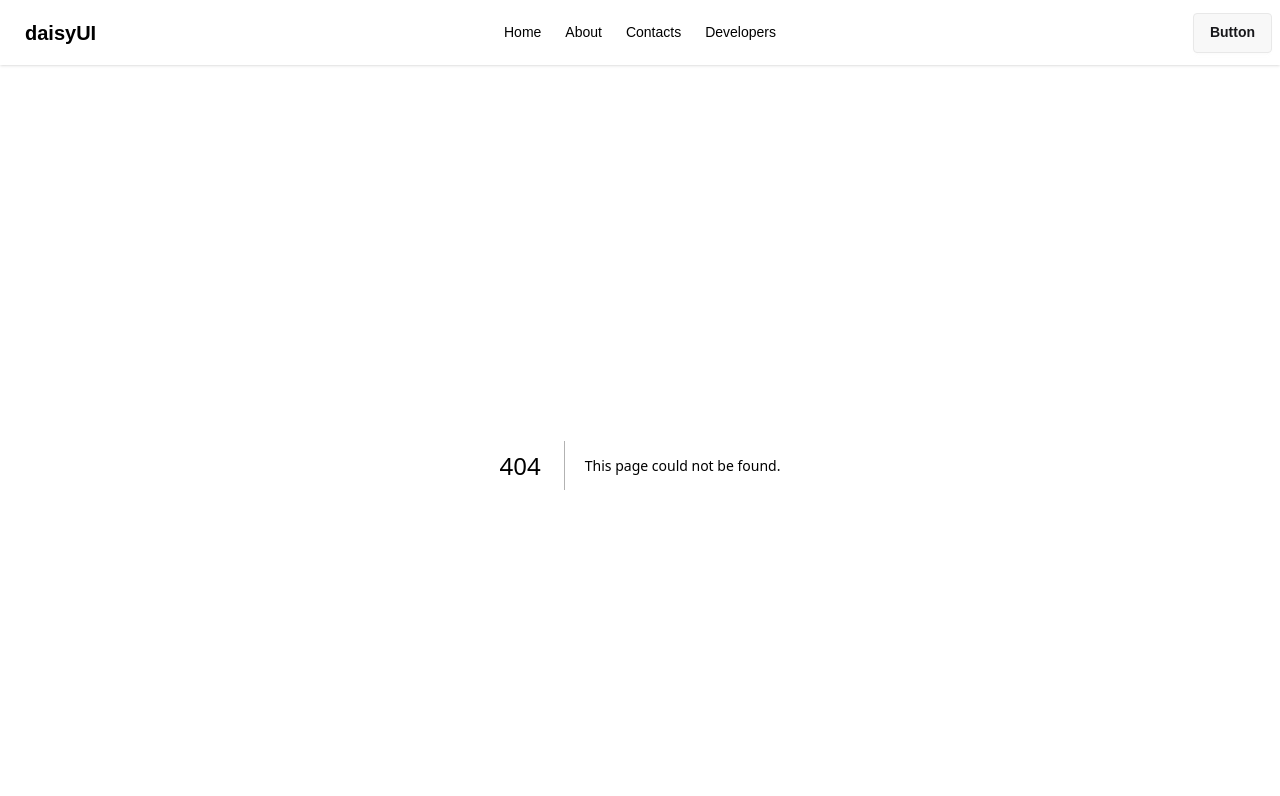
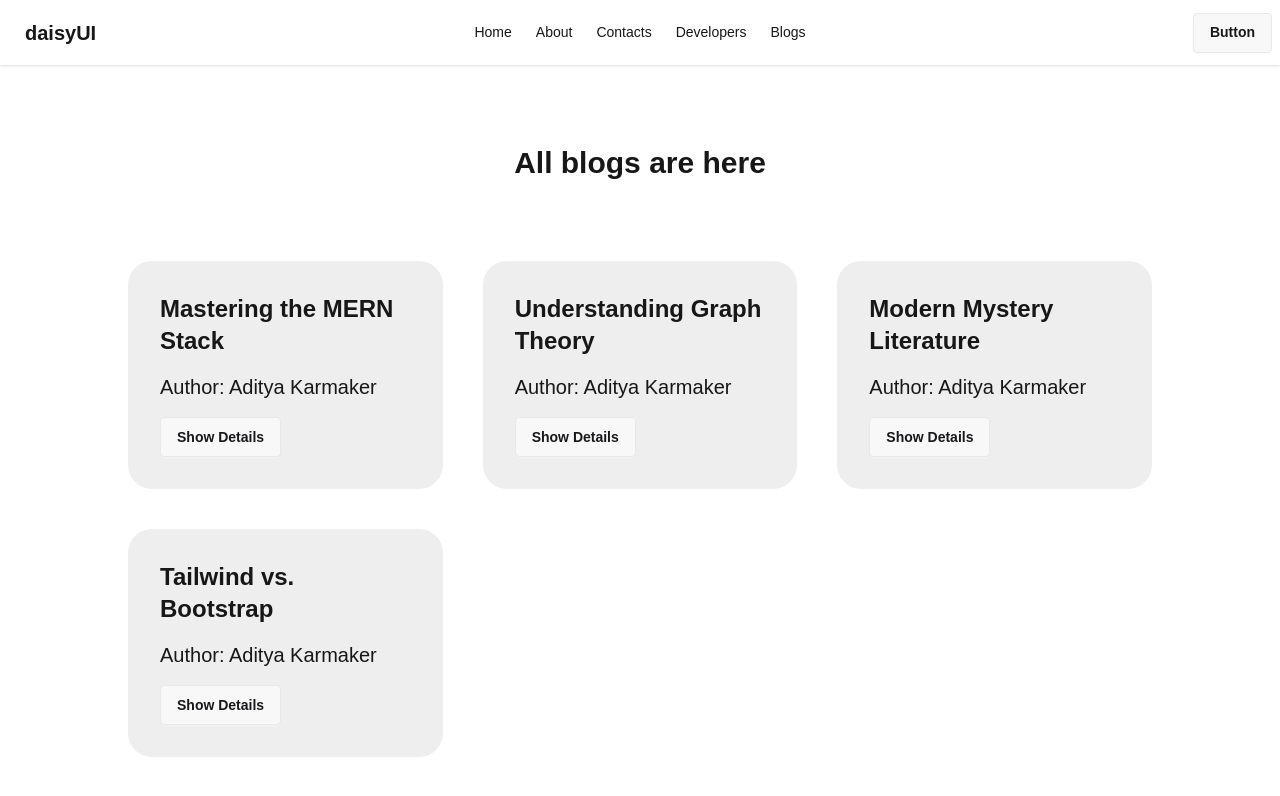
Before and after one commit to chandan-d-karmaker/next-js, a Next.js app: page /blogs in a window 1280 px wide. Before the commit this address had no page. Shown: the top 796 px of the page. Built offline with nearby package versions, Linux system fonts and the light colour scheme.

Commit message:
learing dynamic routing

```diff
--- /dev/null
+++ b/src/app/blogs/page.jsx
@@ -0,0 +1,64 @@
+import Link from 'next/link';
+import React from 'react';
+
+const BlogPage = () => {
+    const blogData = [
+        {
+            id: 101,
+            title: "Mastering the MERN Stack",
+            author: "Aditya Karmaker",
+            category: "Development",
+            summary: "A comprehensive guide to building full-stack apps with React and Node.js.",
+            date: "2026-04-10",
+            readTime: "5 min",
+            status: "Published"
+        },
+        {
+            id: 102,
+            title: "Understanding Graph Theory",
+            author: "Aditya Karmaker",
+            category: "Mathematics",
+            summary: "Exploring the fundamentals of BFS and DFS for competitive programming.",
+            date: "2026-03-22",
+            readTime: "8 min",
+            status: "Published"
+        },
+        {
+            id: 103,
+            title: "Modern Mystery Literature",
+            author: "Aditya Karmaker",
+            category: "Books",
+            summary: "An analysis of suspense and narrative in modern Bengali mystery novels.",
+            date: "2026-04-05",
+            readTime: "6 min",
+            status: "Draft"
+        },
+        {
+            id: 104,
+            title: "Tailwind vs. Bootstrap",
+            author: "Aditya Karmaker",
+            category: "Design",
+            summary: "Why utility-first CSS is changing the way we build modern interfaces.",
+            date: "2026-02-15",
+            readTime: "4 min",
+            status: "Published"
+        }
+    ];
+    return (
+        <div>
+            <h2 className='text-center text-3xl font-bold my-20'>All blogs are here</h2>
+            <div className='w-4/5 mx-auto grid grid-cols-3 gap-10'>
+                {
+                    blogData.map(blog => <div key={blog.id} className='p-8 space-y-4 bg-base-300 rounded-3xl'>
+
+                        <h1 className='text-2xl font-semibold'>{blog.title}</h1>
+                        <p className='text-xl font-medium'>Author: {blog.author}</p>
+                        <Link href={`/blogs/${blog.id}`} className='btn'>Show Details</Link>
+                    </div>)
+                }
+            </div>
+        </div>
+    );
+};
+
+export default BlogPage;
--- a/src/components/Navbar/Navbar.jsx
+++ b/src/components/Navbar/Navbar.jsx
@@ -17,6 +17,7 @@ const Navbar = () => {
                         <li><Link href="/about">About</Link></li>
                         <li><Link href='/contact'>Contacts</Link></li>
                         <li><Link href='/contact/developer'>Developers</Link></li>
+                        <li><Link href='/blogs'>Blogs</Link></li>
                     </ul>
                 </div>
                 <Link href='/' className="btn btn-ghost text-xl">daisyUI</Link>
@@ -27,6 +28,7 @@ const Navbar = () => {
                     <li><Link href="/about">About</Link></li>
                     <li><Link href='/contact'>Contacts</Link></li>
                     <li><Link href='/contact/developer'>Developers</Link></li>
+                    <li><Link href='/blogs'>Blogs</Link></li>
 
                 </ul>
             </div>
```
